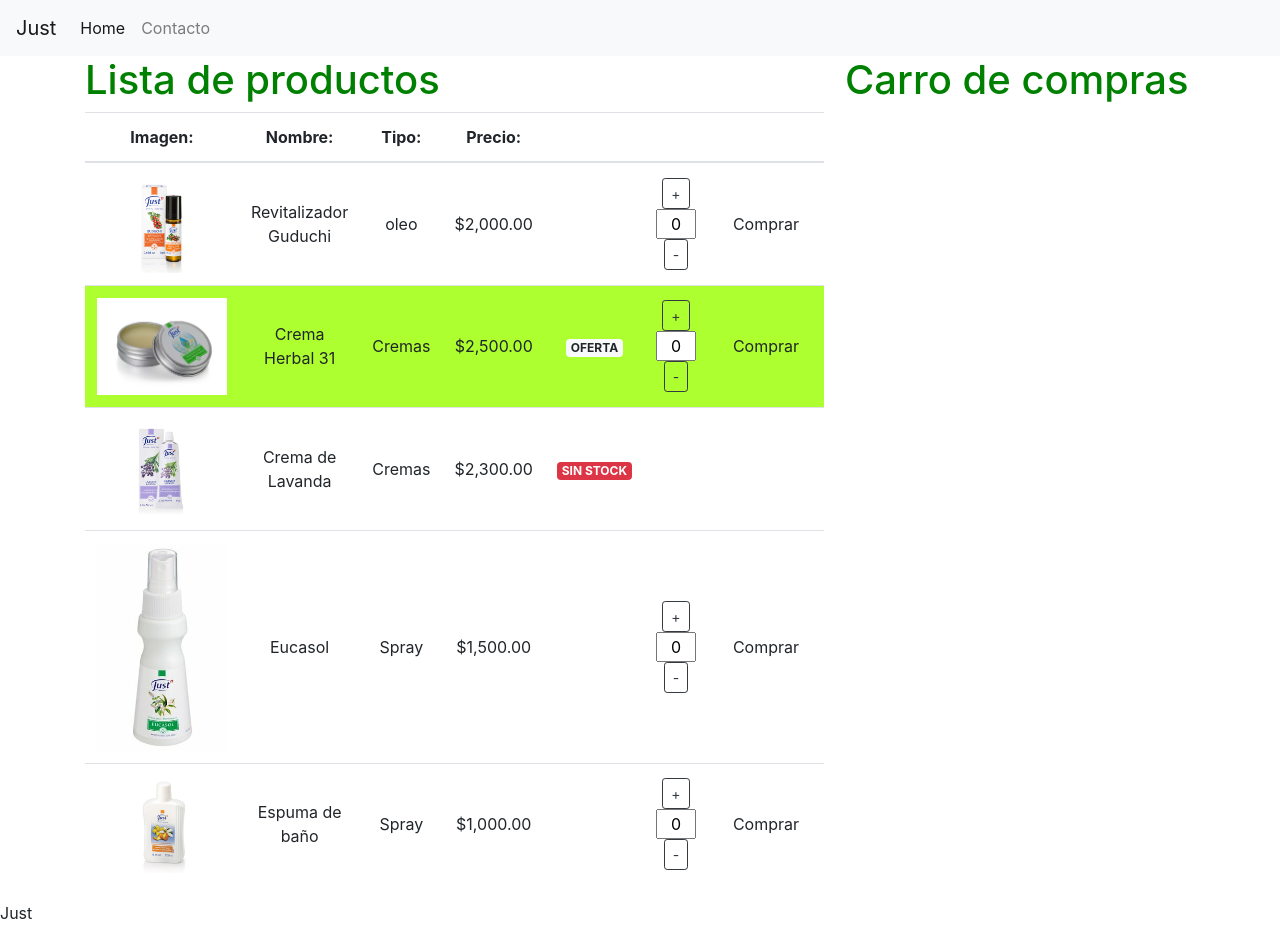
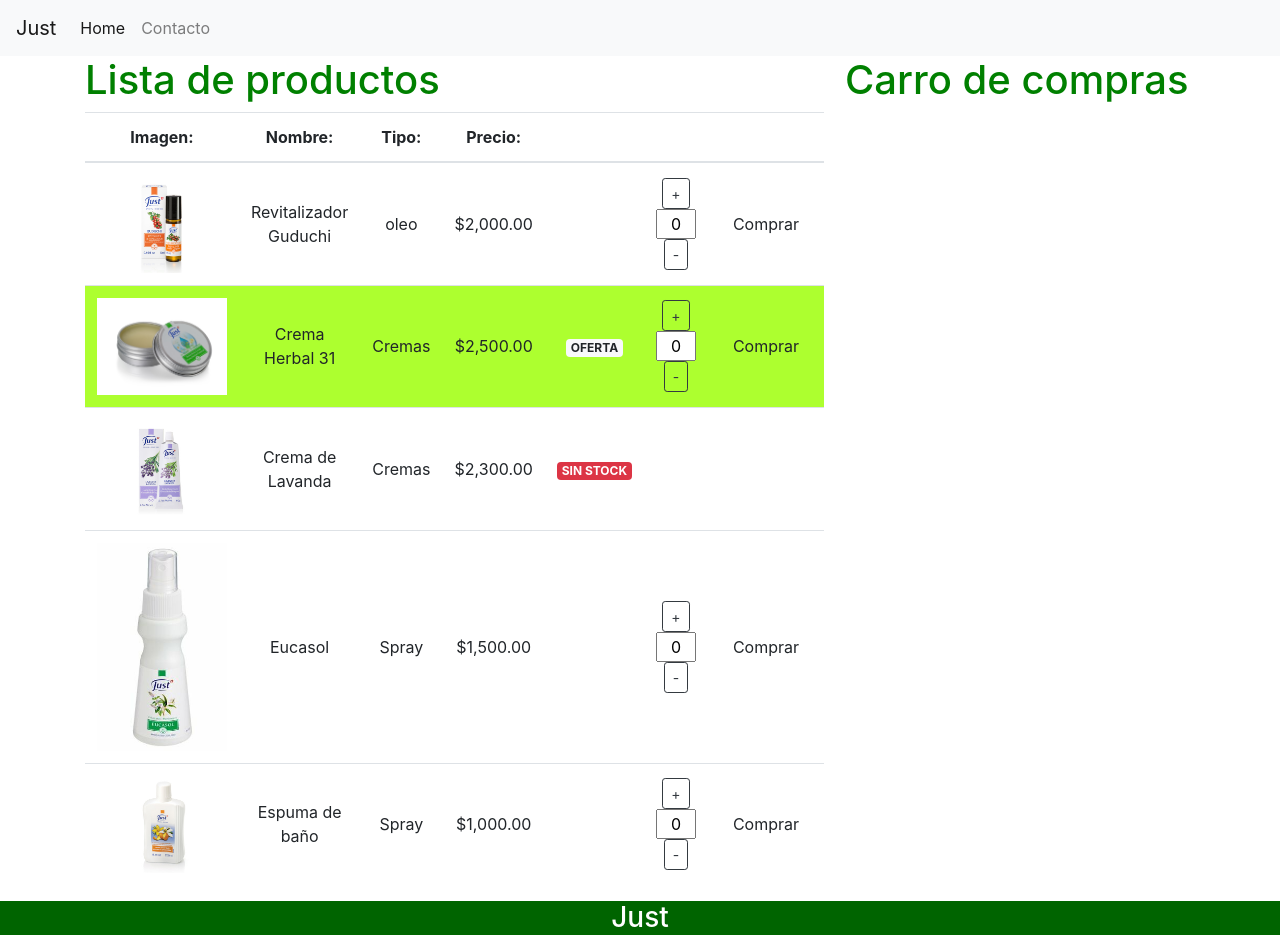
Before and after one commit to ElvitaKehler/angular-just, an Angular app: page /productosJust in a window 1280 px wide. Built offline with nearby package versions, Linux system fonts and the light colour scheme.

Commit message:
agrega estilo

```diff
--- a/src/app/app.component.html
+++ b/src/app/app.component.html
@@ -19,4 +19,4 @@
 <div class="container">
   <router-outlet></router-outlet>
 </div>
-<footer> {{title}} </footer>
+<footer class="class=" bg-dark> <h3>{{title}}</h3></footer>
--- a/src/app/app.component.scss
+++ b/src/app/app.component.scss
@@ -0,0 +1,6 @@
+footer{
+    background-color:darkgreen;
+    text-align: center;
+    color: white;
+    font-weight: bold;
+}
```
Also changed, not shown: src/app/app.component.css (line endings or trailing spaces).
